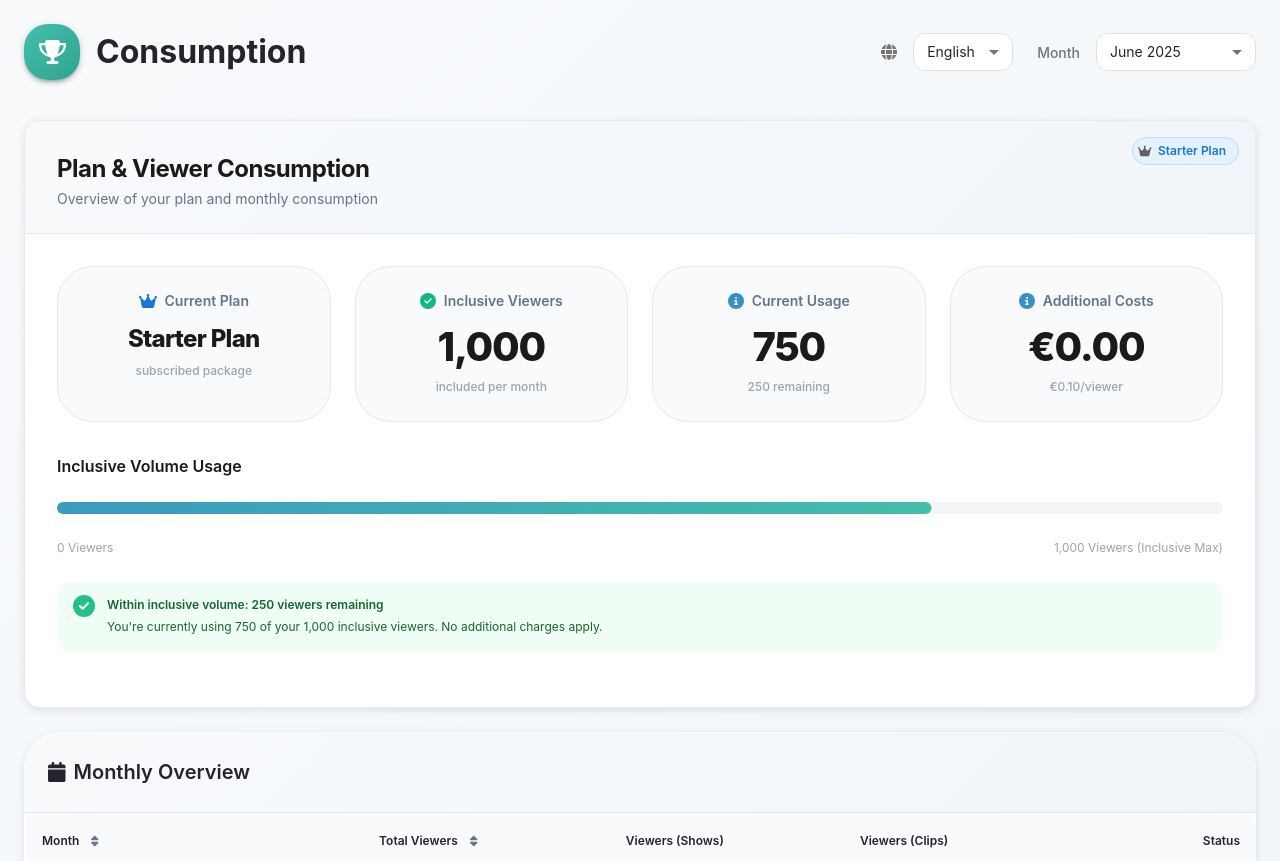
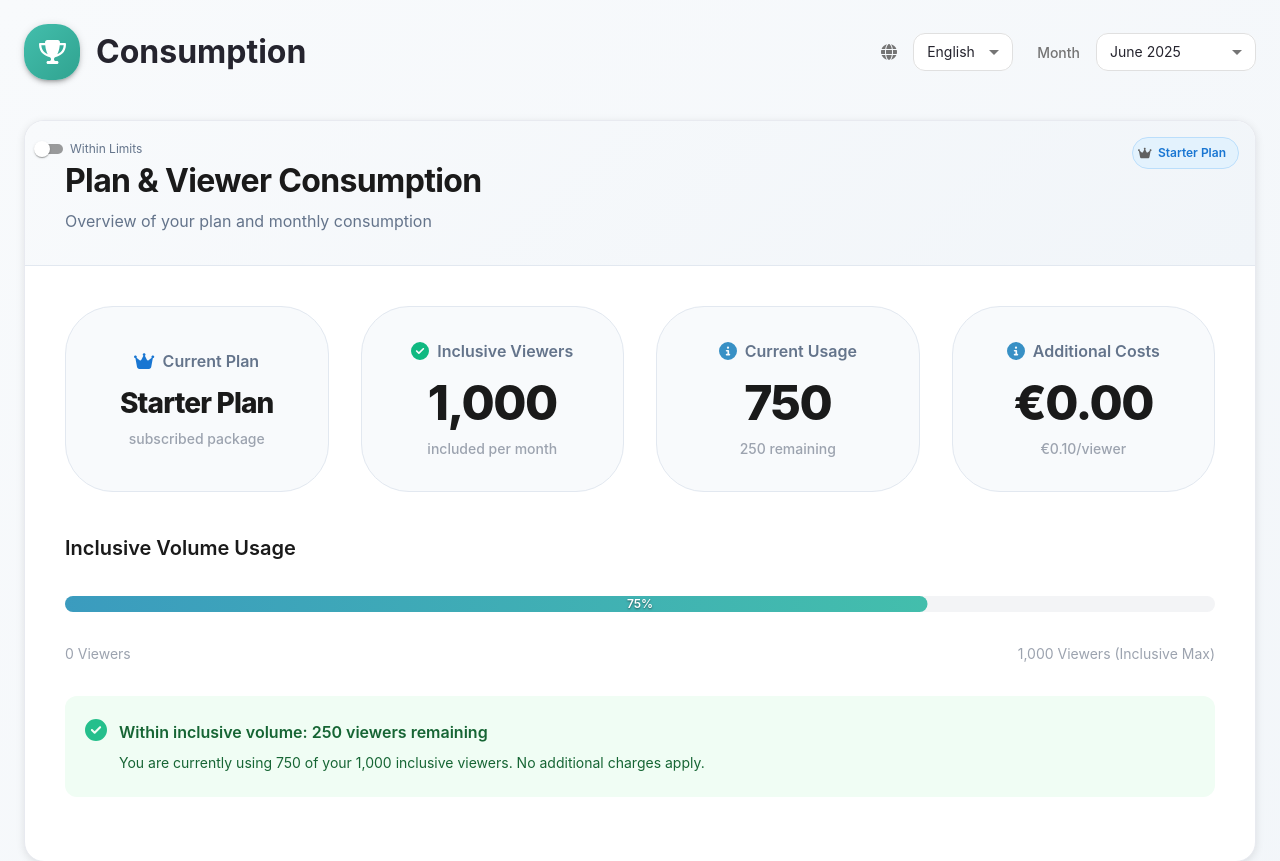
Before and after one commit to DenizD/sleek-mui-glow, a React (Vite) app: page / in a window 1280 px wide. Shown: the top 861 px of the page. Built offline with nearby package versions, Linux system fonts and the light colour scheme.

Commit message:
Refactor: Translate and enlarge consumption display
Translated the code and interface to English and increased the size of the display for both scenarios.

```diff
--- a/src/components/dashboard/mui/MuiViewerConsumption.tsx
+++ b/src/components/dashboard/mui/MuiViewerConsumption.tsx
@@ -1,4 +1,5 @@
-import React from 'react';
+
+import React, { useState } from 'react';
 import {
   Card,
   CardContent,
@@ -8,18 +9,56 @@ import {
   Tooltip,
   Chip,
   Alert,
-  Button
+  Button,
+  Switch,
+  FormControlLabel
 } from '@mui/material';
 import { FontAwesomeIcon } from '@fortawesome/react-fontawesome';
-import { faInfoCircle, faCheckCircle, faArrowUp, faCrown } from '@fortawesome/free-solid-svg-icons';
+import { faInfoCircle, faCheckCircle, faExclamationTriangle, faCrown } from '@fortawesome/free-solid-svg-icons';
 
 const MuiViewerConsumption = () => {
+  const [isExceededScenario, setIsExceededScenario] = useState(false);
+
+  // Scenario data
+  const scenarioData = {
+    withinLimits: {
+      currentUsage: 750,
+      usagePercentage: 75,
+      alertType: 'success' as const,
+      alertIcon: faCheckCircle,
+      alertTitle: 'Within inclusive volume: 250 viewers remaining',
+      alertDescription: 'You are currently using 750 of your 1,000 inclusive viewers. No additional charges apply.',
+      alertColors: {
+        backgroundColor: '#F0FDF4',
+        borderColor: '#BBF7D0',
+        color: '#166534',
+        iconColor: '#10B981'
+      }
+    },
+    exceeded: {
+      currentUsage: 1250,
+      usagePercentage: 125,
+      alertType: 'warning' as const,
+      alertIcon: faExclamationTriangle,
+      alertTitle: 'Inclusive volume exceeded: Usage-based pricing active',
+      alertDescription: 'You have used 1,250 viewers this month. 250 additional viewers beyond your inclusive volume will be charged at €0.10 per viewer.',
+      alertColors: {
+        backgroundColor: '#FFFBEB',
+        borderColor: '#FED7AA',
+        color: '#92400E',
+        iconColor: '#F59E0B'
+      }
+    }
+  };
+
+  const currentScenario = isExceededScenario ? scenarioData.exceeded : scenarioData.withinLimits;
+
   const planDetails = {
     name: "Starter Plan",
     inclusiveViewers: 1000,
     pricePerViewer: 0.10,
-    currentUsage: 750, // Changed to show within inclusive volume
-    usagePercentage: 75  // 75% of inclusive volume used
+    currentUsage: currentScenario.currentUsage,
+    usagePercentage: currentScenario.usagePercentage
   };
 
   const packageVolume = planDetails.inclusiveViewers;
@@ -31,7 +70,7 @@ const MuiViewerConsumption = () => {
   // Calculate remaining inclusive viewers or overage
   const remainingInclusive = Math.max(0, packageVolume - currentUsage);
   const usedInclusive = Math.min(currentUsage, packageVolume);
-  const inclusiveUsagePercentage = (usedInclusive / packageVolume) * 100;
+  const inclusiveUsagePercentage = Math.min((usedInclusive / packageVolume) * 100, 100);
 
   const getPlanBadgeColor = () => {
     switch (planDetails.name) {
@@ -85,11 +124,35 @@ const MuiViewerConsumption = () => {
       sx={{
         backgroundColor: '#FFFFFF',
         border: '1px solid #E8EAF0',
-        borderRadius: '16px',
+        borderRadius: '20px',
         overflow: 'hidden',
-        position: 'relative'
+        position: 'relative',
+        minHeight: '600px'
       }}
     >
+      {/* Scenario Switcher */}
+      <Box sx={{
+        position: 'absolute',
+        top: 16,
+        left: 16,
+        zIndex: 2
+      }}>
+        <FormControlLabel
+          control={
+            <Switch
+              checked={isExceededScenario}
+              onChange={(e) => setIsExceededScenario(e.target.checked)}
+              size="small"
+            />
+          }
+          label={
+            <Typography variant="caption" sx={{ fontSize: '0.75rem', color: '#64748B' }}>
+              {isExceededScenario ? 'Exceeded Scenario' : 'Within Limits'}
+            </Typography>
+          }
+        />
+      </Box>
+
       {/* Premium Badge */}
       <Box sx={{
         position: 'absolute',
@@ -106,7 +169,7 @@ const MuiViewerConsumption = () => {
             border: `1px solid ${badgeColors.border}`,
             fontWeight: 600,
             fontSize: '0.75rem',
-            height: '28px'
+            height: '32px'
           }}
         />
       </Box>
@@ -114,32 +177,32 @@ const MuiViewerConsumption = () => {
       <CardContent sx={{ p: 0 }}>
         {/* Header */}
         <Box sx={{
-          px: 4,
-          pt: 4,
-          pb: 3,
+          px: 5,
+          pt: 5,
+          pb: 4,
           background: 'linear-gradient(135deg, #F8FAFC 0%, #F1F5F9 100%)',
           borderBottom: '1px solid #E2E8F0'
         }}>
           <Box sx={{ display: 'flex', alignItems: 'center', justifyContent: 'space-between' }}>
             <Box>
               <Typography
-                variant="h5"
+                variant="h4"
                 sx={{
                   fontWeight: 700,
                   color: '#1A1A1A',
-                  fontSize: '1.5rem',
+                  fontSize: '2rem',
                   letterSpacing: '-0.02em',
                   fontFamily: 'Inter, sans-serif',
-                  mb: 0.5
+                  mb: 1
                 }}
               >
                 Plan & Viewer Consumption
               </Typography>
               <Typography
-                variant="body2"
+                variant="body1"
                 sx={{
                   color: '#64748B',
-                  fontSize: '0.875rem',
+                  fontSize: '1rem',
                   fontFamily: 'Inter, sans-serif'
                 }}
               >
@@ -150,41 +213,45 @@ const MuiViewerConsumption = () => {
         </Box>
 
         {/* Metrics Grid */}
-        <Box sx={{ px: 4, py: 4 }}>
+        <Box sx={{ px: 5, py: 5 }}>
           <Box sx={{
             display: 'grid',
             gridTemplateColumns: 'repeat(4, 1fr)',
-            gap: 3,
-            mb: 4
+            gap: 4,
+            mb: 5
           }}>
             {metrics.map((metric, index) => (
               <Tooltip key={index} title={metric.tooltip} placement="top">
                 <Box sx={{
                   textAlign: 'center',
-                  p: 3,
-                  borderRadius: 3,
+                  p: 4,
+                  borderRadius: 4,
                   backgroundColor: '#F8FAFC',
                   border: '1px solid #E2E8F0',
                   cursor: 'pointer',
                   transition: 'all 0.2s ease',
+                  minHeight: '140px',
+                  display: 'flex',
+                  flexDirection: 'column',
+                  justifyContent: 'center',
                   '&:hover': {
-                    transform: 'translateY(-3px)',
-                    boxShadow: '0 8px 25px #64748B10'
+                    transform: 'translateY(-4px)',
+                    boxShadow: '0 12px 30px #64748B15'
                   }
                 }}>
                   <Box sx={{ display: 'flex', alignItems: 'center', justifyContent: 'center', gap: 1, mb: 2 }}>
                     <FontAwesomeIcon
                       icon={metric.icon}
                       style={{
-                        fontSize: '16px',
+                        fontSize: '18px',
                         color: metric.iconColor
                       }}
                     />
                     <Typography
-                      variant="body2"
+                      variant="body1"
                       sx={{
                         color: '#64748B',
-                        fontSize: '0.875rem',
+                        fontSize: '1rem',
                         fontWeight: 600,
                         textTransform: 'none'
                       }}
@@ -193,23 +260,23 @@ const MuiViewerConsumption = () => {
                     </Typography>
                   </Box>
                   <Typography
-                    variant="h3"
+                    variant="h2"
                     sx={{
                       fontWeight: 800,
                       color: '#1A1A1A',
-                      fontSize: index === 0 ? '1.5rem' : '2.5rem',
+                      fontSize: index === 0 ? '1.75rem' : '3rem',
                       lineHeight: 1,
-                      mb: 1,
+                      mb: 1.5,
                       letterSpacing: '-0.03em'
                     }}
                   >
                     {metric.value}
                   </Typography>
                   <Typography
-                    variant="caption"
+                    variant="body2"
                     sx={{
                       color: '#9CA3AF',
-                      fontSize: '0.75rem',
+                      fontSize: '0.875rem',
                       fontWeight: 500
                     }}
                   >
@@ -222,11 +289,11 @@ const MuiViewerConsumption = () => {
 
           {/* Inclusive Volume Progress */}
           <Typography
-            variant="body1"
+            variant="h6"
             sx={{
               color: '#1A1A1A',
-              mb: 3,
-              fontSize: '1rem',
+              mb: 4,
+              fontSize: '1.25rem',
               fontWeight: 600,
               fontFamily: 'Inter, sans-serif'
             }}
@@ -234,50 +301,68 @@ const MuiViewerConsumption = () => {
             Inclusive Volume Usage
           </Typography>
 
-          <Box sx={{ position: 'relative', mb: 3 }}>
+          <Box sx={{ position: 'relative', mb: 4 }}>
             <LinearProgress
               variant="determinate"
               value={inclusiveUsagePercentage}
               sx={{
-                height: 12,
-                borderRadius: 6,
+                height: 16,
+                borderRadius: 8,
                 backgroundColor: '#F3F4F6',
                 '& .MuiLinearProgress-bar': {
-                  borderRadius: 6,
-                  background: 'linear-gradient(90deg, #3890C5 0%, #43BEAC 100%)',
+                  borderRadius: 8,
+                  background: inclusiveUsagePercentage >= 100
+                    ? 'linear-gradient(90deg, #F59E0B 0%, #D97706 100%)'
+                    : 'linear-gradient(90deg, #3890C5 0%, #43BEAC 100%)',
                 },
               }}
             />
+            <Typography
+              variant="body2"
+              sx={{
+                position: 'absolute',
+                top: '50%',
+                left: '50%',
+                transform: 'translate(-50%, -50%)',
+                color: 'white',
+                fontWeight: 600,
+                fontSize: '0.75rem',
+                textShadow: '0 1px 2px rgba(0,0,0,0.5)'
+              }}
+            >
+              {Math.round(inclusiveUsagePercentage)}%
+            </Typography>
           </Box>
 
-          <Box sx={{ display: 'flex', justifyContent: 'space-between', mb: 3 }}>
-            <Typography variant="caption" sx={{ color: '#9CA3AF', fontSize: '0.75rem' }}>
+          <Box sx={{ display: 'flex', justifyContent: 'space-between', mb: 4 }}>
+            <Typography variant="body2" sx={{ color: '#9CA3AF', fontSize: '0.875rem' }}>
               0 Viewers
             </Typography>
-            <Typography variant="caption" sx={{ color: '#9CA3AF', fontSize: '0.75rem' }}>
+            <Typography variant="body2" sx={{ color: '#9CA3AF', fontSize: '0.875rem' }}>
               {packageVolume.toLocaleString()} Viewers (Inclusive Max)
             </Typography>
           </Box>
 
-          {/* Status Information - Now showing success state */}
+          {/* Status Information */}
           <Alert
-            severity="success"
-            icon={<FontAwesomeIcon icon={faCheckCircle} />}
+            severity={currentScenario.alertType}
+            icon={<FontAwesomeIcon icon={currentScenario.alertIcon} />}
             sx={{
-              backgroundColor: '#F0FDF4',
-              borderColor: '#BBF7D0',
-              color: '#166534',
+              backgroundColor: currentScenario.alertColors.backgroundColor,
+              borderColor: currentScenario.alertColors.borderColor,
+              color: currentScenario.alertColors.color,
+              padding: '16px 20px',
+              borderRadius: '12px',
               '& .MuiAlert-icon': {
-                color: '#10B981'
+                color: currentScenario.alertColors.iconColor
               }
             }}
           >
-            <Typography variant="body2" sx={{ fontWeight: 600, mb: 0.5 }}>
-              Within inclusive volume: {remainingInclusive.toLocaleString()} viewers remaining
+            <Typography variant="body1" sx={{ fontWeight: 600, mb: 1, fontSize: '1rem' }}>
+              {currentScenario.alertTitle}
             </Typography>
-            <Typography variant="caption" sx={{ fontSize: '0.75rem' }}>
-              You're currently using {usedInclusive.toLocaleString()} of your {packageVolume.toLocaleString()} inclusive viewers.
-              No additional charges apply.
+            <Typography variant="body2" sx={{ fontSize: '0.875rem', lineHeight: 1.5 }}>
+              {currentScenario.alertDescription}
             </Typography>
           </Alert>
         </Box>
```
